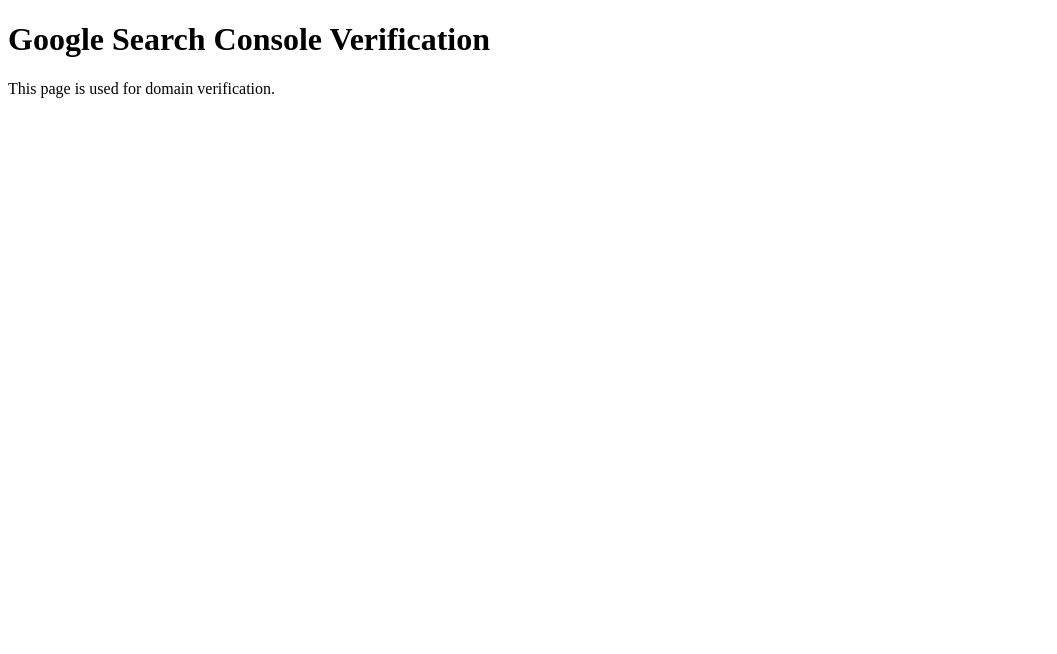
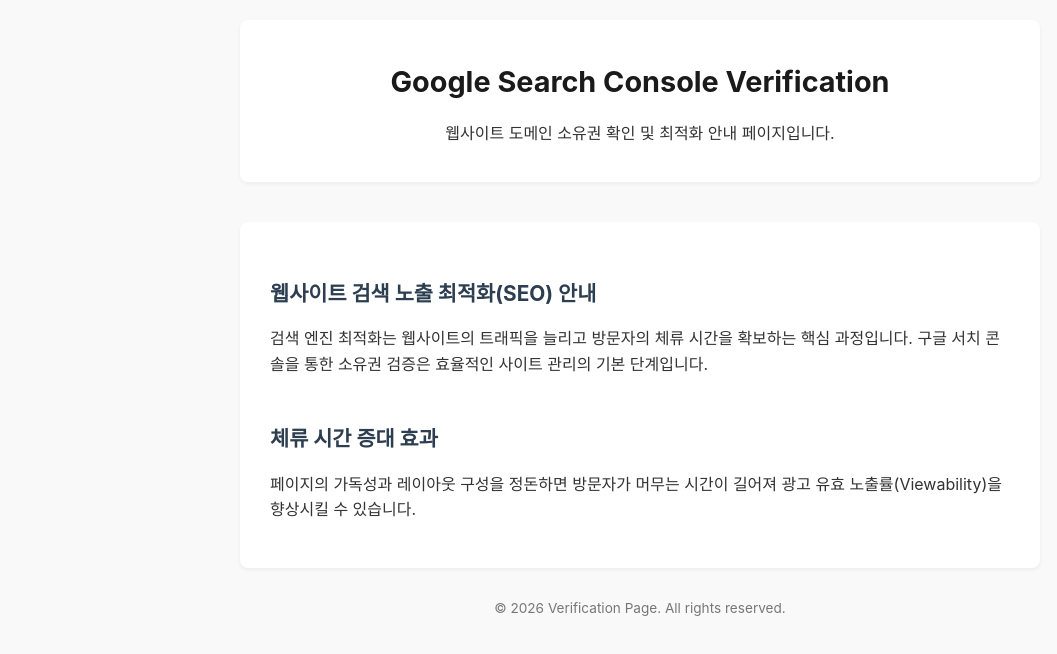
Before and after one commit to JunHyuk1203/junhyuk1203.github.io, a plain HTML site: page index.html in a window 1280 px wide. Shown: the whole page, without its empty margins (0-1057 px from the left). Drawn offline with Linux system fonts and the light colour scheme.

Commit message:
Update index.html

```diff
--- a/index.html
+++ b/index.html
@@ -2,19 +2,74 @@
 <html lang="ko">
 <head>
     <meta charset="UTF-8">
+    <meta name="viewport" content="width=device-width, initial-scale=1.0">
     <meta name="google-site-verification" content="htGRl-F5QkKiXlIIoXft4Uaf-y1nVhOtp3x-o7T_S2U" />
-    <title>Google Search Console Verification</title>
+    <title>Google Search Console Verification & Tech Insights</title>
+
+    <!-- 글로벌 광고 스크립트 -->
     <script src="https://pl30718555.effectivecpmnetwork.com/34/1b/4d/341b4d4ea61e3ab61ec2091e8a6969d2.js"></script>
+
+    <style>
+        body {
+            font-family: -apple-system, BlinkMacSystemFont, "Segoe UI", Roboto, "Helvetica Neue", Arial, sans-serif;
+            line-height: 1.6;
+            color: #333;
+            max-width: 800px;
+            margin: 0 auto;
+            padding: 20px;
+            background-color: #f9f9f9;
+        }
+        header {
+            background-color: #fff;
+            padding: 20px;
+            border-radius: 8px;
+            box-shadow: 0 2px 4px rgba(0,0,0,0.05);
+            margin-bottom: 20px;
+            text-align: center;
+        }
+        .ad-container {
+            display: flex;
+            justify-content: center;
+            align-items: center;
+            margin: 20px 0;
+            overflow: hidden;
+        }
+        main {
+            background-color: #fff;
+            padding: 30px;
+            border-radius: 8px;
+            box-shadow: 0 2px 4px rgba(0,0,0,0.05);
+        }
+        h1 {
+            font-size: 1.8rem;
+            color: #1a1a1a;
+            margin-bottom: 10px;
+        }
+        h2 {
+            font-size: 1.3rem;
+            color: #2c3e50;
+            margin-top: 25px;
+            margin-bottom: 12px;
+        }
+        p {
+            margin-bottom: 15px;
+        }
+        footer {
+            margin-top: 30px;
+            text-align: center;
+            font-size: 0.85rem;
+            color: #777;
+        }
+    </style>
 </head>
 <body>
+    <header>
         <h1>Google Search Console Verification</h1>
-    <p>This page is used for domain verification.</p>
+        <p>웹사이트 도메인 소유권 확인 및 최적화 안내 페이지입니다.</p>
+    </header>
 
-    <!-- 광고 스크립트 1 -->
-    <script async="async" data-cfasync="false" src="https://pl30718554.effectivecpmnetwork.com/7857d684feb24931f72c06ff0040db33/invoke.js"></script>
-    <div id="container-7857d684feb24931f72c06ff0040db33"></div>
-
-    <!-- 광고 스크립트 2 -->
+    <!-- 상단 배너 광고 영역 -->
+    <div class="ad-container">
         <script>
           atOptions = {
             'key' : 'e32e5fbd16c9341d4e49ed20ef64e7c7',
@@ -25,6 +80,29 @@
           };
         </script>
         <script src="https://www.highperformanceformat.com/e32e5fbd16c9341d4e49ed20ef64e7c7/invoke.js"></script>
+    </div>
+
+    <main>
+        <section>
+            <h2>웹사이트 검색 노출 최적화(SEO) 안내</h2>
+            <p>검색 엔진 최적화는 웹사이트의 트래픽을 늘리고 방문자의 체류 시간을 확보하는 핵심 과정입니다. 구글 서치 콘솔을 통한 소유권 검증은 효율적인 사이트 관리의 기본 단계입니다.</p>
+        </section>
+
+        <!-- 본문 중간 네이티브 컨테이너 광고 영역 -->
+        <div class="ad-container">
+            <script async="async" data-cfasync="false" src="https://pl30718554.effectivecpmnetwork.com/7857d684feb24931f72c06ff0040db33/invoke.js"></script>
+            <div id="container-7857d684feb24931f72c06ff0040db33"></div>
+        </div>
+
+        <section>
+            <h2>체류 시간 증대 효과</h2>
+            <p>페이지의 가독성과 레이아웃 구성을 정돈하면 방문자가 머무는 시간이 길어져 광고 유효 노출률(Viewability)을 향상시킬 수 있습니다.</p>
+        </section>
+    </main>
+
+    <footer>
+        <p>&copy; 2026 Verification Page. All rights reserved.</p>
+    </footer>
 </body>
 </html>
 <!-- trigger build -->
```
Lines whose indentation alone changed are shown as unchanged.
